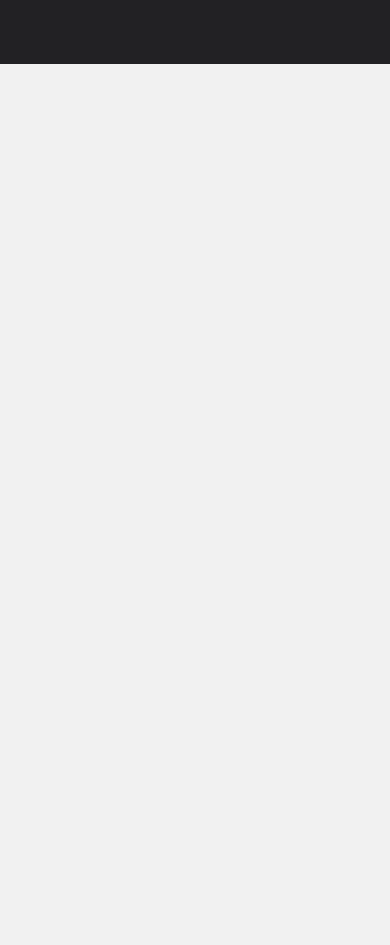
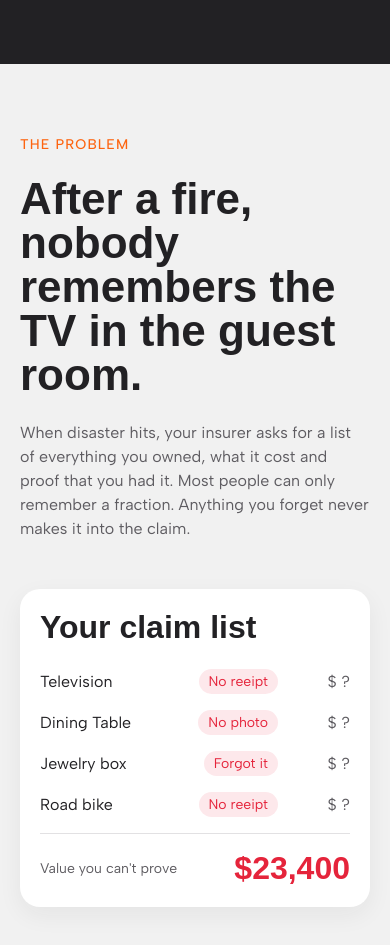
Before and after one commit to abdulmanaan/trove, a React (Vite) app in the folder client/: page / in a window 390 px wide. Shown: the part 1341-2286 px from the top of the page. Before the commit the page ends 1405 px from the top, so only its background shows below. Built offline with nearby package versions, Linux system fonts and the light colour scheme; a web font is replaced by a local one.

Commit message:
feat: add problem section and balance stats on tablet

```diff
--- a/client/src/App.jsx
+++ b/client/src/App.jsx
@@ -1,6 +1,7 @@
 import Navbar from "./components/Navbar";
 import Hero from "./components/Hero";
 import Stats from "./components/Stats";
+import Problem from "./components/Problem";
 
 function App() {
   return (
@@ -8,6 +9,7 @@ function App() {
       <Navbar />
       <Hero />
       <Stats />
+      <Problem />
     </>
   );
 }
--- /dev/null
+++ b/client/src/components/Problem.css
@@ -0,0 +1,83 @@
+.problem {
+  display: flex;
+  gap: 80px;
+  align-items: center;
+  padding: 120px 80px;
+}
+
+.problem-text {
+  display: flex;
+  flex-direction: column;
+  gap: 24px;
+  flex: 1;
+}
+
+.claim-card {
+  width: 520px;
+  display: flex;
+  flex-direction: column;
+  flex-shrink: 0;
+  gap: 16px;
+}
+
+.claim-card h3 {
+  font-size: 32px;
+  line-height: 36px;
+  font-weight: 700;
+  margin-bottom: 8px;
+}
+
+.claim-row {
+  display: flex;
+  align-items: center;
+  gap: 16px;
+}
+
+.claim-name {
+  flex: 1;
+}
+
+.claim-price {
+    width: 56px;
+    text-align: right;
+    color: var(--grey-600);
+}
+
+.claim-total {
+    display: flex;
+    justify-content: space-between;
+    align-items: center;
+    border-top: 1px solid var(--grey-200);
+    padding-top: 16px;
+    font-size: 14px;
+    color: var(--grey-600);
+}
+
+.claim-total-value {
+    font-family: var(--font-heading);
+    font-size: 32px;
+    font-weight: 700;
+    color: var(--red);
+}
+
+@media (max-width: 1100px) {
+    .problem {
+        flex-direction: column;
+        align-items: stretch;
+        gap: 48px;
+    }
+
+    .claim-card {
+        width: 100%;
+    }
+}
+
+@media (max-width: 600px) {
+    .problem {
+        padding: 72px 20px;
+    }
+
+    .claim-card {
+        padding: 20px;
+    }
+}
--- /dev/null
+++ b/client/src/components/Problem.jsx
@@ -0,0 +1,42 @@
+import "./Problem.css";
+
+function Problem() {
+  const claimItems = [
+    { name: "Television", issue: "No reeipt" },
+    { name: "Dining Table", issue: "No photo" },
+    { name: "Jewelry box", issue: "Forgot it" },
+    { name: "Road bike", issue: "No reeipt" },
+  ];
+
+  return (
+    <section className="problem">
+      <div className="problem-text">
+        <p className="section-label">THE PROBLEM</p>
+        <h2 className="section-heading">
+          After a fire, nobody remembers the TV in the guest room.
+        </h2>
+        <p className="section-text">
+          When disaster hits, your insurer asks for a list of everything you
+          owned, what it cost and proof that you had it. Most people can only
+          remember a fraction. Anything you forget never makes it into the
+          claim.
+        </p>
+      </div>
+      <div className="card claim-card">
+        <h3>Your claim list</h3>
+        {claimItems.map((item) => (
+            <div key={item.name} className="claim-row">
+                <span className="claim-name">{item.name}</span>
+                <span className="chip chip-red">{item.issue}</span>
+                <span className="claim-price">$ ?</span>
+            </div>
+        ))}
+        <div className="claim-total">Value you can't prove
+            <span className="claim-total-value">$23,400</span>
+        </div>
+      </div>
+    </section>
+  );
+}
+
+export default Problem;
--- a/client/src/components/Stats.css
+++ b/client/src/components/Stats.css
@@ -48,9 +48,13 @@
 @media (max-width: 1100px) {
   .stats-list {
     display: grid;
-    grid-template-columns: 1fr 1fr;
-    justify-content: normal;
+    grid-template-columns: repeat(2, auto);
+    justify-content: space-evenly;
     gap: 48px;
+  }
+
+  .stats-source {
+    align-self: center;
   }
 }
 
@@ -66,6 +70,7 @@
 
   .stats-list {
     grid-template-columns: 1fr 1fr;
+    justify-content: normal;
     gap: 32px 16px;
   }
 }
--- a/client/src/index.css
+++ b/client/src/index.css
@@ -81,3 +81,54 @@ h3 {
   background: var(--orange-500);
   border-radius: 999px;
 }
+
+.section-label {
+  font-size: 14px;
+  font-weight: 500;
+  letter-spacing: 0.08em;
+  color: var(--orange-500);
+}
+
+.section-heading {
+  font-family: var(--font-heading);
+  font-weight: 900;
+  font-size: 64px;
+  line-height: 64px;
+}
+
+.section-text {
+  font-size: 20px;
+  line-height: 32px;
+  color: var(--grey-600);
+}
+
+.card {
+  background: var(--white);
+  border-radius: 20px;
+  padding: 24px;
+  box-shadow: var(--shadow);
+}
+
+.chip {
+  font-size: 14px;
+  padding: 4px 10px;
+  border-radius: 999px;
+  white-space: nowrap;
+}
+
+.chip-red {
+  background: var(--red-10);
+  color: var(--red);
+}
+
+@media (max-width: 600px) {
+  .section-heading {
+    font-size: 44px;
+    line-height: 44px;
+  }
+
+  .section-text {
+    font-size: 16px;
+    line-height: 24px;
+  }
+}
```
